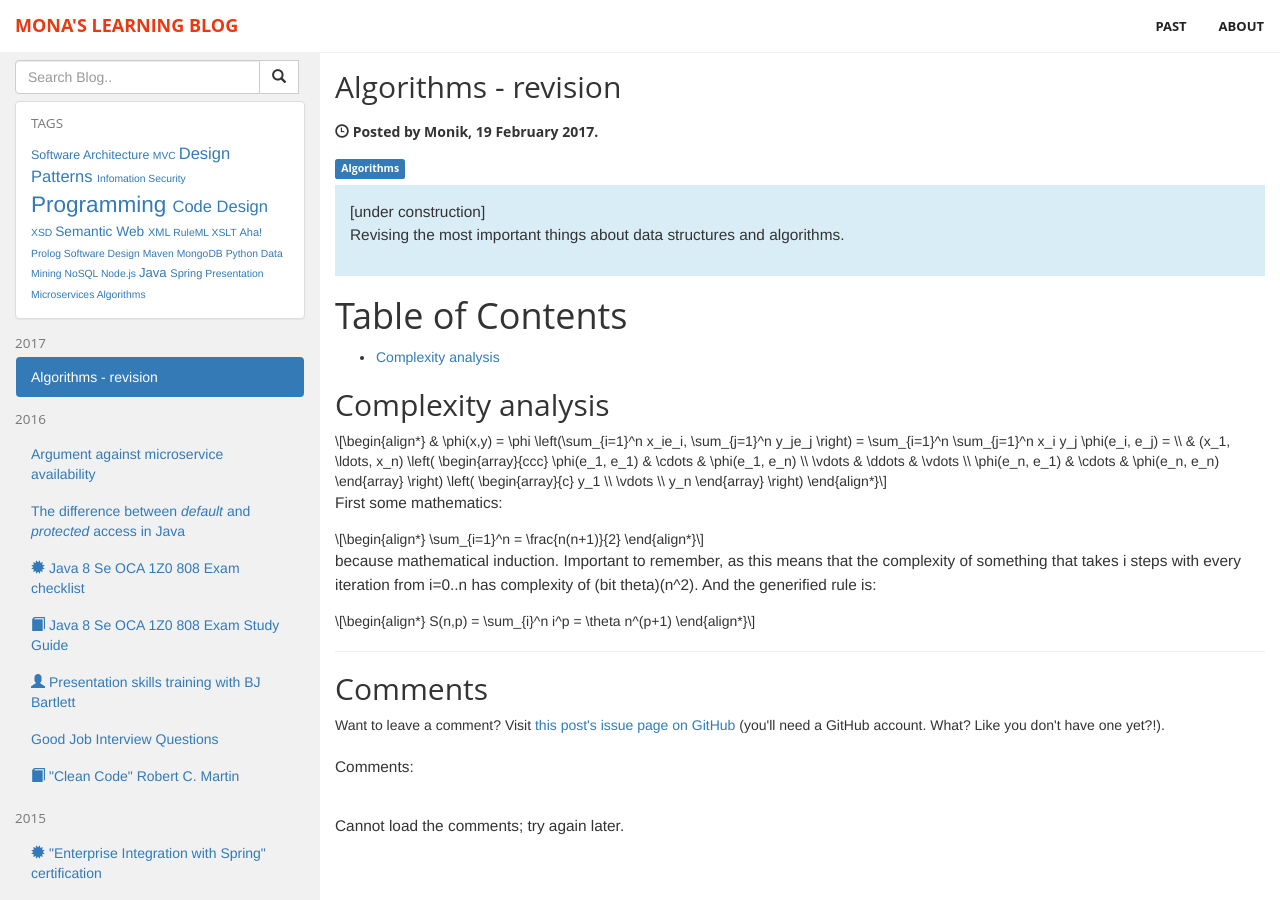
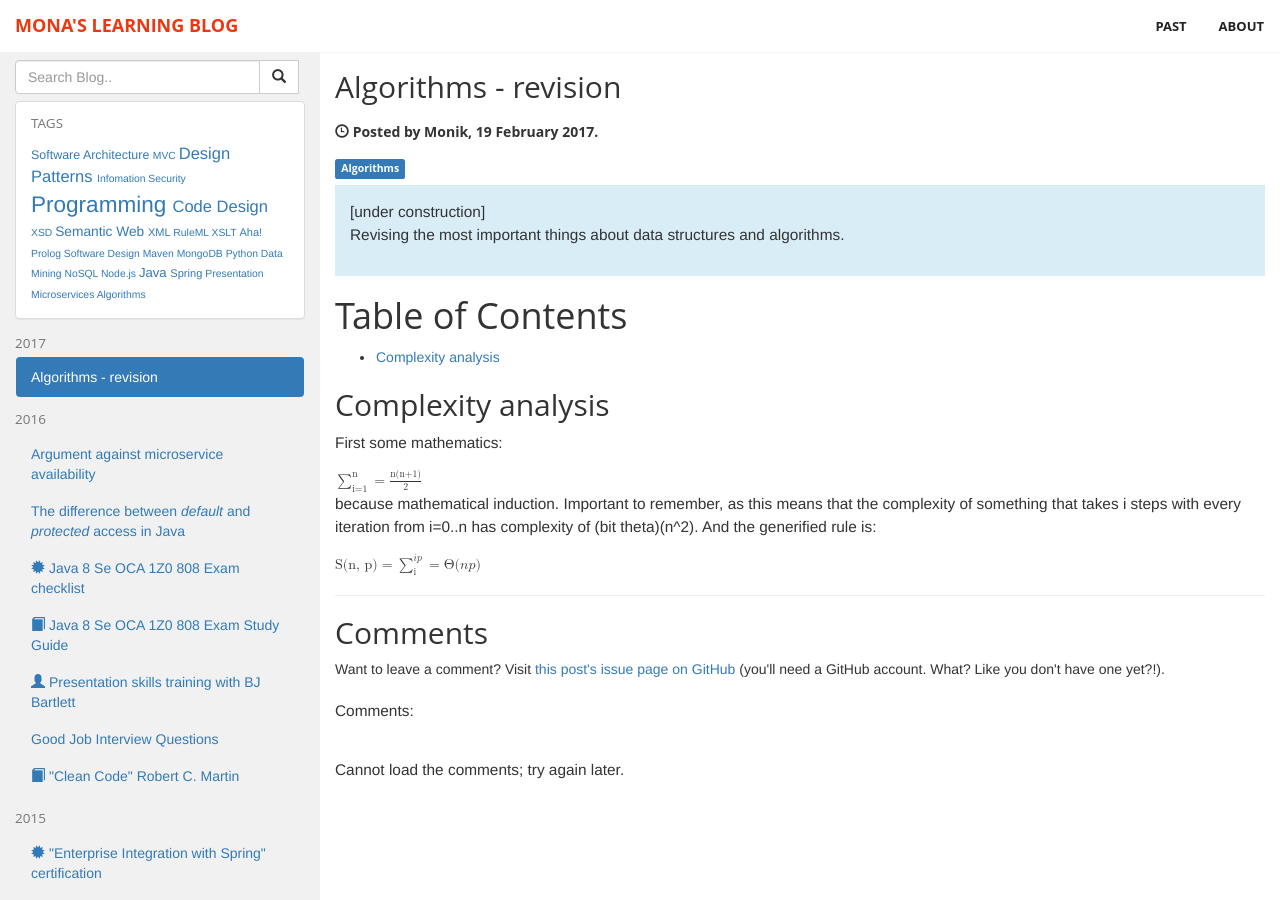
Before and after one commit to monikma/monikma.github.io, a Jekyll site: the page built from _posts/2017-02-19-algorithms-revision.md, in a window 1280 px wide and 900 px high. Built offline with Jekyll 4.4.1, drawn with Linux system fonts in a browser that asks for light colours.

Commit message:
added mathjax dependency

```diff
--- a/_config.yml
+++ b/_config.yml
@@ -2,3 +2,5 @@
 markdown: kramdown
 kramdown:
   input: GFM
+  math_engine: mathjax
+error_mode: lax
--- a/_posts/2017-02-19-algorithms-revision.md
+++ b/_posts/2017-02-19-algorithms-revision.md
@@ -16,36 +16,38 @@ Revising the most important things about data structures and algorithms.
   * [Complexity analysis](#complexity)
 
 ## Complexity analysis <a id="complexity"></a>
-
-$$
-\begin{align*}
-  & \phi(x,y) = \phi \left(\sum_{i=1}^n x_ie_i, \sum_{j=1}^n y_je_j \right)
-  = \sum_{i=1}^n \sum_{j=1}^n x_i y_j \phi(e_i, e_j) = \\
-  & (x_1, \ldots, x_n) \left( \begin{array}{ccc}
-      \phi(e_1, e_1) & \cdots & \phi(e_1, e_n) \\
-      \vdots & \ddots & \vdots \\
-      \phi(e_n, e_1) & \cdots & \phi(e_n, e_n)
-    \end{array} \right)
-  \left( \begin{array}{c}
-      y_1 \\
-      \vdots \\
-      y_n
-    \end{array} \right)
-\end{align*}
-$$
+<!-- http://docs.mathjax.org/en/latest/start.html -->
 
 First some mathematics:
 
-$$
-\begin{align*}
-  \sum_{i=1}^n = \frac{n(n+1)}{2}
-\end{align*}
-$$
+<math xmlns="http://www.w3.org/1998/Math/MathML">
+    <munderover>
+      <mo>&sum;</mo>
+      <mn>i=1</mn>
+      <mn>n</mn>
+    </munderover>
+    <mo>=</mo>
+    <mfrac><mi>n(n+1)</mi><mn>2</mn></mfrac>
+</math>
 
 because mathematical induction. Important to remember, as this means that the complexity of something that takes i steps with every iteration from i=0..n has complexity of (bit theta)(n^2). And the generified rule is:
 
-$$
-\begin{align*}
-  S(n,p) = \sum_{i}^n i^p = \theta n^(p+1)
-\end{align*}
-$$
+<math xmlns="http://www.w3.org/1998/Math/MathML">
+    <mi>S(n, p)</mi>
+    <mo>=</mo>
+    <munderover>
+      <mo>&sum;</mo>
+      <mn>i</mn>
+      <power>
+          <mi>i</mi>
+          <mi>p</mi>
+      </power>
+    </munderover>
+    <mo>=</mo>
+    <mi>Θ(</mi>
+    <power>
+         <mi>n</mi>
+         <mi>p</mi>
+    </power>
+    <mi>)</mi>
+</math>
```
